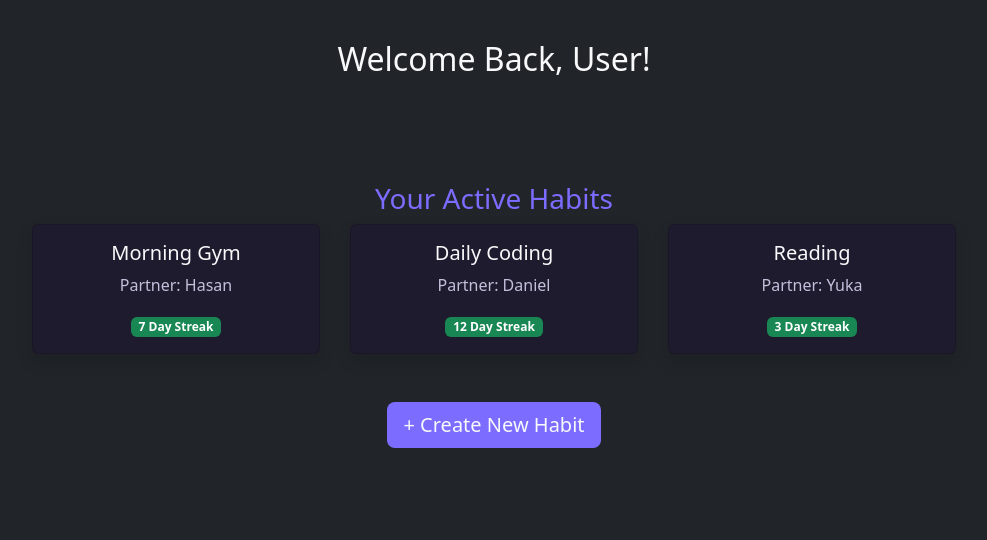
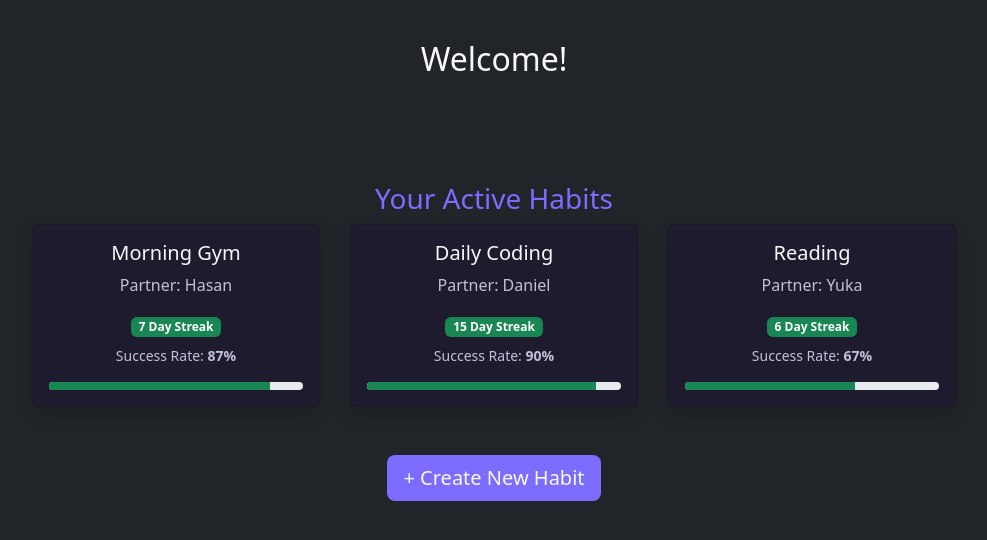
Before and after one commit to hasanwazzan5/HandShake, a Flask app: page /dashboard in a window 1280 px wide. Shown: the part 67-607 px from the top of the page, without its empty margins (146-1133 px from the left). Run offline with Flask 3, Linux system fonts and the light colour scheme.

Commit message:
Made improvements to dashboard

```diff
--- a/app/templates/site/dashboard.html
+++ b/app/templates/site/dashboard.html
@@ -4,7 +4,7 @@
 
 <div class="dashboardPage">
   <div class="text-center mb-4">
-    <h2 id="title">Welcome Back, User!</h2>
+    <h2 id="title">Welcome!</h2>
   </div>
 
   <!-- Active Habits Section -->
@@ -17,8 +17,14 @@
         <div class="card-body">
           <h5 class="card-title text-light">Morning Gym</h5>
           <p class="text-alt">Partner: Hasan</p>
-          <div class="streak-info">
-            <span class="badge bg-success">7 Day Streak</span>
+          <div class="habit-progress">
+            <div class="streak-info mb-2">
+              <span class="badge bg-success">7 Day Streak</span>
+            </div>
+            <p class="text-alt small">Success Rate: <strong>87%</strong></p>
+            <div class="progress" style="height: 8px;">
+              <div class="progress-bar bg-success" role="progressbar" style="width: 87%"></div>
+            </div>
           </div>
         </div>
       </div>
@@ -28,8 +34,14 @@
         <div class="card-body">
           <h5 class="card-title text-light">Daily Coding</h5>
           <p class="text-alt">Partner: Daniel</p>
-          <div class="streak-info">
-            <span class="badge bg-success">12 Day Streak</span>
+          <div class="habit-progress">
+            <div class="streak-info mb-2">
+              <span class="badge bg-success">15 Day Streak</span>
+            </div>
+            <p class="text-alt small">Success Rate: <strong>90%</strong></p>
+            <div class="progress" style="height: 8px;">
+              <div class="progress-bar bg-success" role="progressbar" style="width: 90%"></div>
+            </div>
           </div>
         </div>
       </div>
@@ -39,8 +51,14 @@
         <div class="card-body">
           <h5 class="card-title text-light">Reading</h5>
           <p class="text-alt">Partner: Yuka</p>
-          <div class="streak-info">
-            <span class="badge bg-success">3 Day Streak</span>
+          <div class="habit-progress">
+            <div class="streak-info mb-2">
+              <span class="badge bg-success">6 Day Streak</span>
+            </div>
+            <p class="text-alt small">Success Rate: <strong>67%</strong></p>
+            <div class="progress" style="height: 8px;">
+              <div class="progress-bar bg-success" role="progressbar" style="width: 67%"></div>
+            </div>
           </div>
         </div>
       </div>
```
